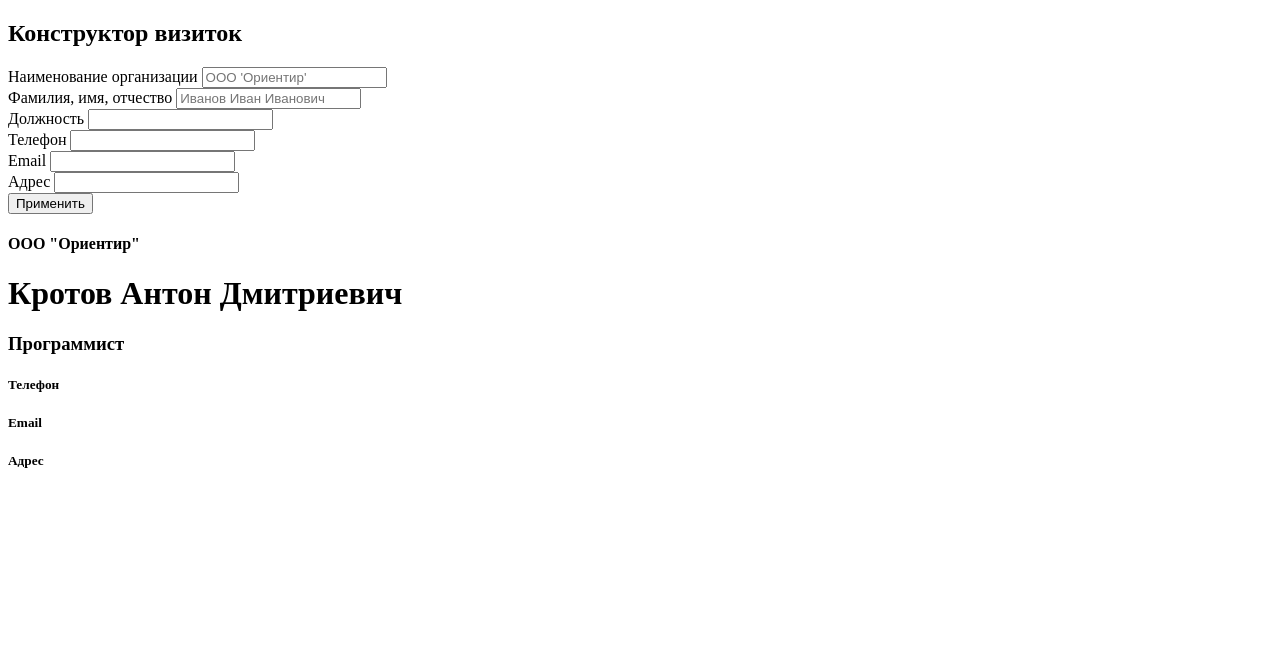
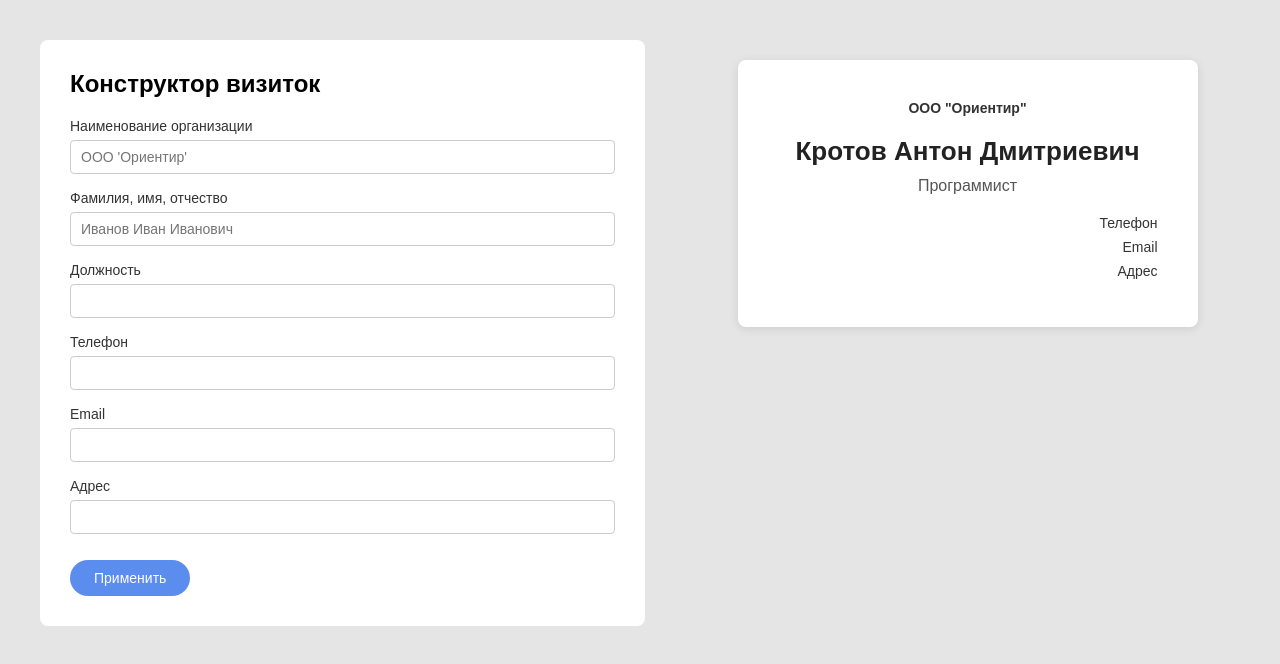
Before and after one commit to atnott/hw-labs, a plain HTML site: page web-client/04_card_maker/index.html in a window 1280 px wide. Drawn offline with Linux system fonts and the light colour scheme.

Commit message:
style: add CSS layout with flexbox and card styling

```diff
--- a/web-client/04_card_maker/index.html
+++ b/web-client/04_card_maker/index.html
@@ -4,6 +4,7 @@
     <meta charset="UTF-8">
     <meta name="viewport" content="width=device-width, initial-scale=1.0">
     <title>Document</title>
+    <link rel="stylesheet" href="style.css">
 </head>
 <body>
     <div class="container">
--- /dev/null
+++ b/web-client/04_card_maker/style.css
@@ -0,0 +1,102 @@
+body {
+    margin: 0;
+    font-family: Arial, sans-serif;
+    background-color: #e5e5e5;
+    padding: 40px;
+}
+
+.container {
+    display: flex;
+    gap: 50px;
+}
+
+.left-part {
+    flex: 1;
+    background: white;
+    padding: 30px;
+    border-radius: 8px;
+}
+
+.left-part h2 {
+    margin-top: 0;
+}
+
+.left-part > div {
+    margin-bottom: 16px;
+}
+
+.left-part label {
+    display: block;
+    margin-bottom: 6px;
+    font-size: 14px;
+    color: #333;
+}
+
+.left-part input {
+    width: 100%;
+    padding: 8px 10px;
+    border: 1px solid #ccc;
+    border-radius: 4px;
+    font-size: 14px;
+    box-sizing: border-box;
+}
+
+#apply {
+    background-color: #5b8def;
+    color: white;
+    border: none;
+    padding: 10px 24px;
+    border-radius: 20px;
+    font-size: 14px;
+    cursor: pointer;
+    margin-top: 10px;
+}
+
+#apply:hover {
+    background-color: #4a7de0;
+}
+
+.preview-part {
+    flex: 1;
+    display: flex;
+    justify-content: center;
+    align-items: flex-start;
+    padding-top: 20px;
+}
+
+.card {
+    background: white;
+    padding: 40px;
+    border-radius: 8px;
+    box-shadow: 0 2px 10px rgba(0, 0, 0, 0.1);
+    width: 380px;
+    text-align: center;
+}
+
+.card h4 {
+    margin: 0 0 20px 0;
+    font-size: 14px;
+    color: #333;
+}
+
+.card h1 {
+    margin: 0 0 10px 0;
+    font-size: 26px;
+    color: #222;
+}
+
+
+.card h3 {
+    margin: 0 0 20px 0;
+    font-size: 16px;
+    color: #555;
+    font-weight: normal;
+}
+
+.card h5 {
+    margin: 8px 0;
+    font-size: 14px;
+    color: #333;
+    font-weight: normal;
+    text-align: right;
+}
```
